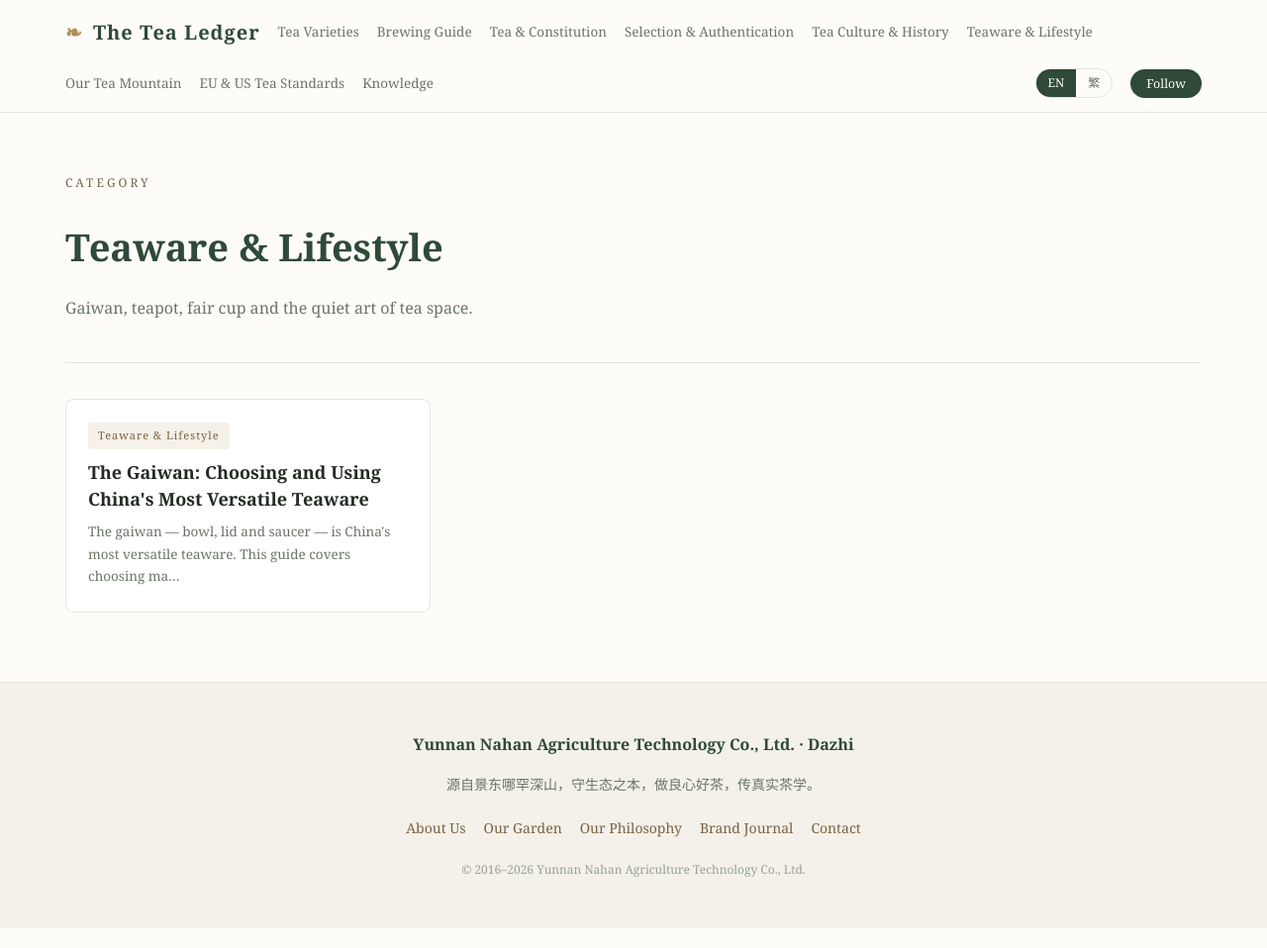
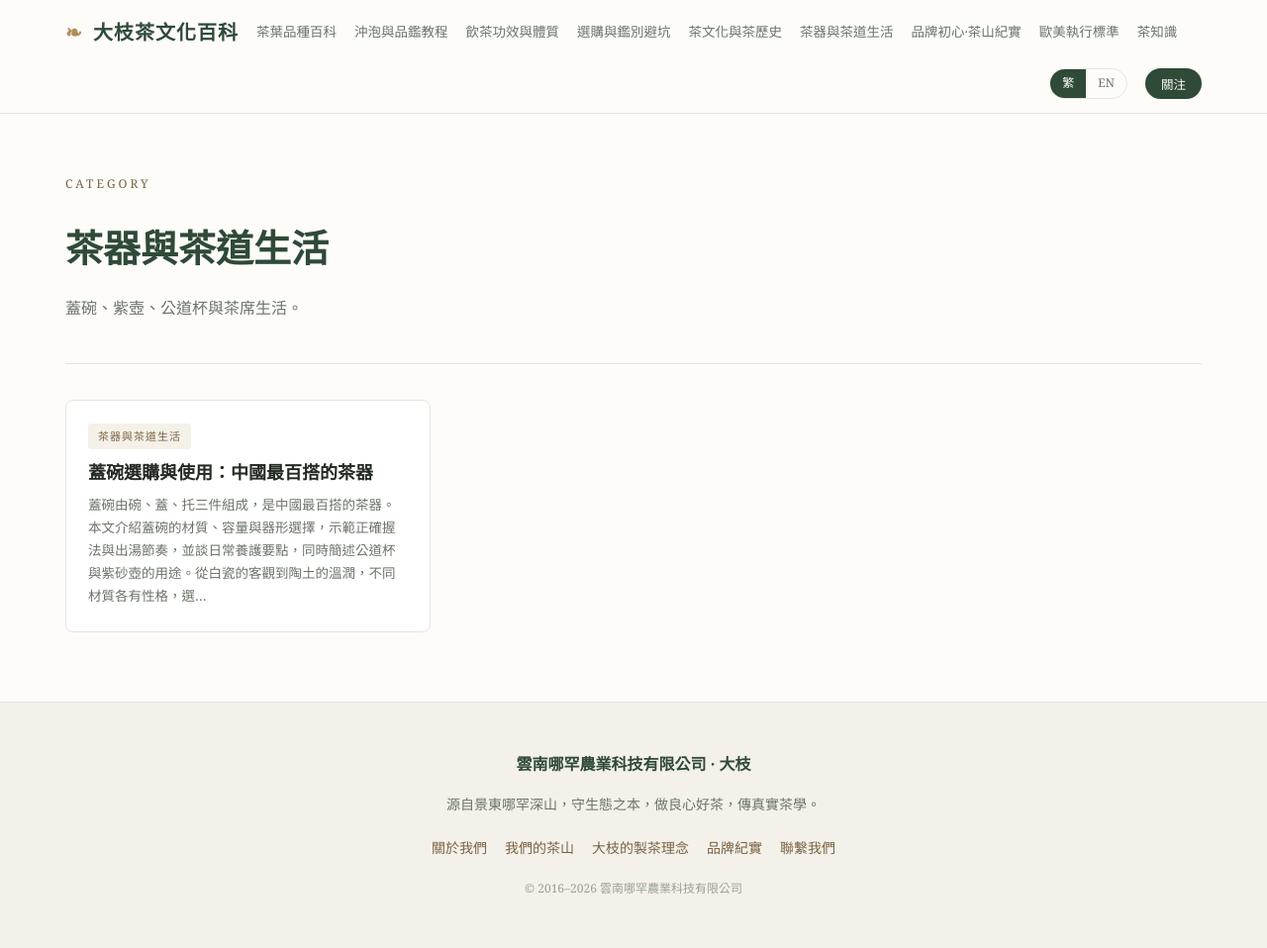
Before and after one commit to hanchaoqun8/dazi-encyclopedia, a plain HTML site: page site/category/teaware/index.html in a window 1280 px wide. Shown: the whole page at 99% size. Drawn offline with Linux system fonts and the light colour scheme.

Commit message:
sync site/category/teaware/index.html

```diff
--- a/site/category/teaware/index.html
+++ b/site/category/teaware/index.html
@@ -1,34 +1,32 @@
 <!DOCTYPE html>
-<html lang="en"><head>
+<html lang="zh-Hant"><head>
 <meta charset="utf-8"><meta name="viewport" content="width=device-width,initial-scale=1">
-<title>Teaware &amp; Lifestyle</title><meta name="description" content="Gaiwan, teapot, fair cup and the quiet art of tea space.">
-<link rel="alternate" hreflang="en" href="https://blog.dazi.uk/category/teaware/"><link rel="alternate" hreflang="zh-Hant" href="https://blog.dazi.uk/zh/category/teaware/"><link rel="alternate" hreflang="x-default" href="https://blog.dazi.uk/category/teaware/"><link rel="canonical" href="https://blog.dazi.uk/category/teaware/">
-<meta property="og:type" content="article"><meta property="og:title" content="Teaware &amp; Lifestyle">
-<meta property="og:description" content="Gaiwan, teapot, fair cup and the quiet art of tea space.">
+<title>茶器與茶道生活</title><meta name="description" content="蓋碗、紫壺、公道杯與茶席生活。">
+<link rel="alternate" hreflang="zh-Hant" href="https://blog.dazi.uk/category/teaware/"><link rel="alternate" hreflang="en" href="https://blog.dazi.uk/en/category/teaware/"><link rel="alternate" hreflang="x-default" href="https://blog.dazi.uk/category/teaware/"><link rel="canonical" href="https://blog.dazi.uk/category/teaware/">
+<meta property="og:type" content="article"><meta property="og:title" content="茶器與茶道生活">
+<meta property="og:description" content="蓋碗、紫壺、公道杯與茶席生活。">
 <meta name="twitter:card" content="summary_large_image">
 <link rel="stylesheet" href="/assets/css/style.css"></head><body>
 <header class="top"><div class="top-in">
-<a class="brand" href="/"><span class="leaf">❧</span> The Tea Ledger</a>
-<a href="/category/varieties/">Tea Varieties</a><a href="/category/brewing/">Brewing Guide</a><a href="/category/wellness/">Tea & Constitution</a><a href="/category/buying/">Selection & Authentication</a><a href="/category/culture/">Tea Culture & History</a><a href="/category/teaware/">Teaware & Lifestyle</a><a href="/category/journal/">Our Tea Mountain</a><a href="/category/standards/">EU & US Tea Standards</a><a href="/knowledge/">Knowledge</a>
+<a class="brand" href="/"><span class="leaf">❧</span> 大枝茶文化百科</a>
+<a href="/category/varieties/">茶葉品種百科</a><a href="/category/brewing/">沖泡與品鑑教程</a><a href="/category/wellness/">飲茶功效與體質</a><a href="/category/buying/">選購與鑑別避坑</a><a href="/category/culture/">茶文化與茶歷史</a><a href="/category/teaware/">茶器與茶道生活</a><a href="/category/journal/">品牌初心·茶山紀實</a><a href="/category/standards/">歐美執行標準</a><a href="/knowledge/">茶知識</a>
 <div class="lang-switch">
-<a href="/category/teaware/" class="active" title="English version">EN</a>
-<a href="/zh/category/teaware/" class="">繁</a></div>
-<button class="qr-btn" onclick="openQR()">Follow</button>
+<a href="/category/teaware/" class="active" title="繁體中文版">繁</a>
+<a href="/en/category/teaware/" class="" title="English version">EN</a></div>
+<button class="qr-btn" onclick="openQR()">關注</button>
 </div></header>
-<main class="wrap"><section class="page-head"><div class="eyebrow">Category</div><h1>Teaware & Lifestyle</h1><p>Gaiwan, teapot, fair cup and the quiet art of tea space.</p></section><div class="post-grid"><a class="post-card" href="/posts/gaiwan-guide/"><div class="pc-body">
-<span class="tag">Teaware &amp; Lifestyle</span><h3>The Gaiwan: Choosing and Using China&#x27;s Most Versatile Teaware</h3>
-<p>The gaiwan — bowl, lid and saucer — is China&#x27;s most versatile teaware. This guide covers choosing ma…</p></div></a></div></main>
+<main class="wrap"><section class="page-head"><div class="eyebrow">Category</div><h1>茶器與茶道生活</h1><p>蓋碗、紫壺、公道杯與茶席生活。</p></section><div class="post-grid"><a class="post-card" href="/posts/gaiwan-guide/"><div class="pc-body"><span class="tag">茶器與茶道生活</span><h3>蓋碗選購與使用：中國最百搭的茶器</h3><p>蓋碗由碗、蓋、托三件組成，是中國最百搭的茶器。本文介紹蓋碗的材質、容量與器形選擇，示範正確握法與出湯節奏，並談日常養護要點，同時簡述公道杯與紫砂壺的用途。從白瓷的客觀到陶土的溫潤，不同材質各有性格，選…</p></div></a></div></main>
 <footer class="foot"><div class="foot-in">
-<p class="brandline">Yunnan Nahan Agriculture Technology Co., Ltd. · Dazhi</p>
-<p>源自景东哪罕深山，守生态之本，做良心好茶，传真实茶学。</p>
-<p class="flinks"><a href="/brand/about/">About Us</a><a href="/brand/garden/">Our Garden</a><a href="/brand/philosophy/">Our Philosophy</a><a href="/brand/journal/">Brand Journal</a><a href="/brand/contact/">Contact</a></p>
-<p class="copy">© 2016–2026 Yunnan Nahan Agriculture Technology Co., Ltd.</p>
+<p class="brandline">雲南哪罕農業科技有限公司 · 大枝</p>
+<p>源自景東哪罕深山，守生態之本，做良心好茶，傳真實茶學。</p>
+<p class="flinks"><a href="/brand/about/">關於我們</a><a href="/brand/garden/">我們的茶山</a><a href="/brand/philosophy/">大枝的製茶理念</a><a href="/brand/journal/">品牌紀實</a><a href="/brand/contact/">聯繫我們</a></p>
+<p class="copy">© 2016–2026 雲南哪罕農業科技有限公司</p>
 </div></footer>
 <div class="qr-overlay" id="qrOverlay" onclick="closeQR(event)">
 <div class="qr-card" onclick="event.stopPropagation()">
 <button class="qr-close" onclick="closeQR()">×</button>
-<h3>Scan to Connect</h3>
+<h3>掃碼聯繫</h3>
 <img src="/assets/img/wechat-qr.png" alt="WeChat QR">
-<p>Scan with WeChat to follow our tea mountain notes and wholesale inquiries.</p>
+<p>用微信掃描，關注茶山日常與批發洽詢。</p>
 </div></div>
 <script src="/assets/js/main.js"></script></body></html>
```
